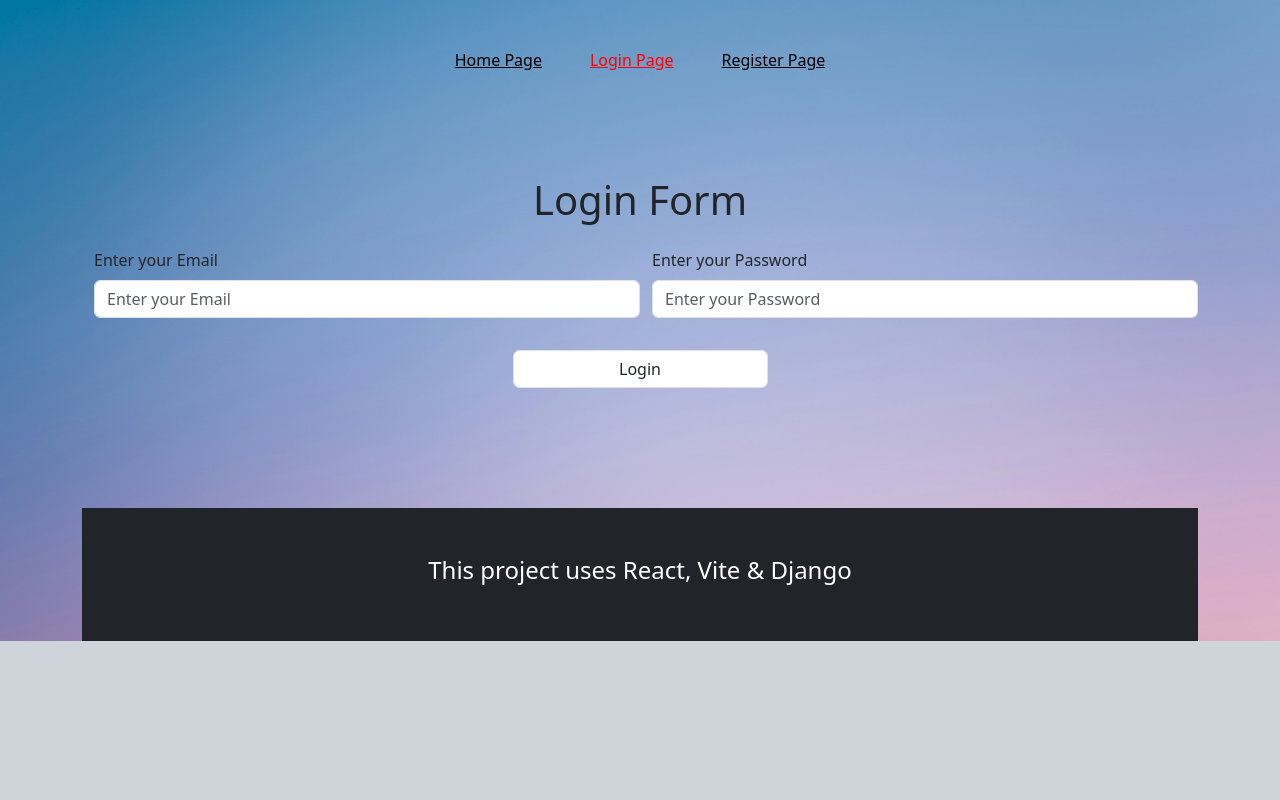
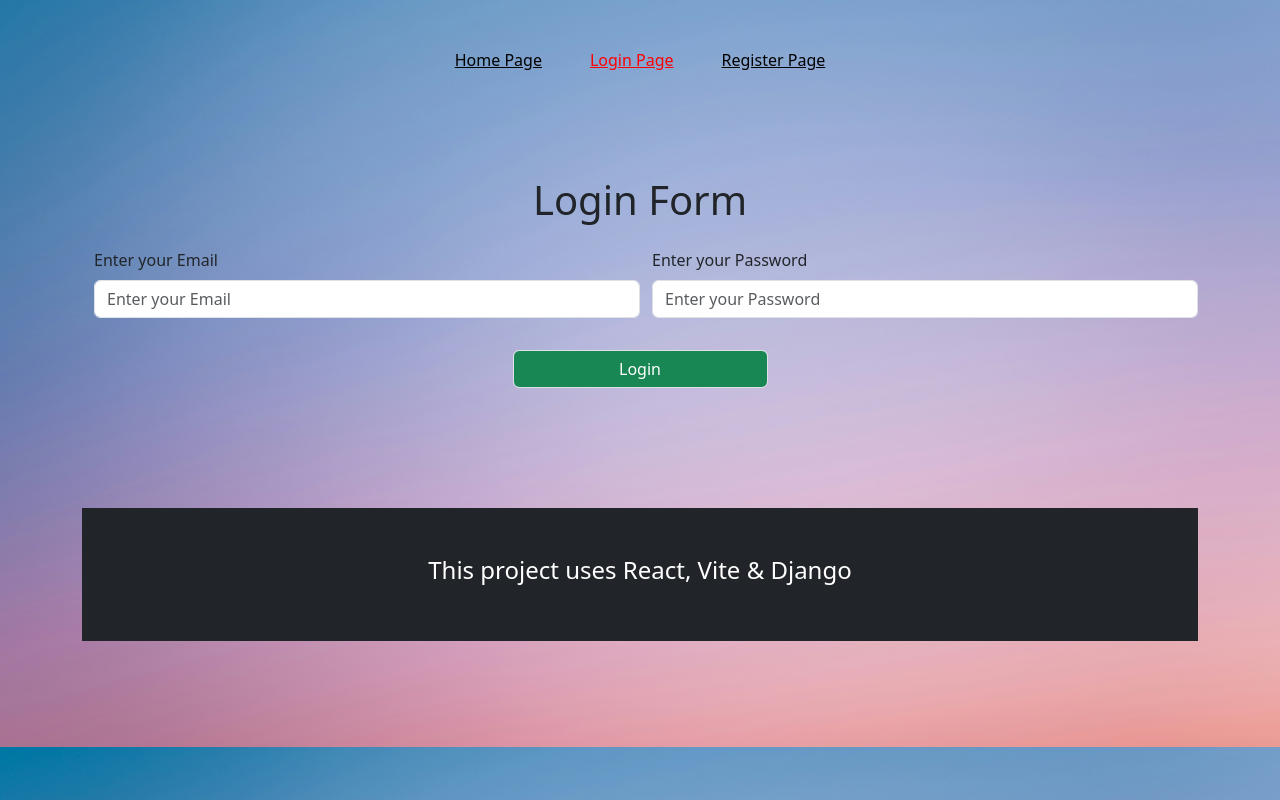
Before and after one commit to Abdo222000/project-frontend, a React (Vite) app: page /project-frontend/login in a window 1280 px wide. Built offline with nearby package versions, Linux system fonts and the light colour scheme.

Commit message:
colors and alignments

```diff
--- a/src/App.css
+++ b/src/App.css
@@ -1,15 +1,18 @@
 html,body,:root,#root {
-  background-color: #ced4da;
-  height: 100vh;
+  /* background-color: #ced4da; */
+  /* height: 100vh; */
+  background-image: url(assets/background1.jpg);
+  background-position: center;
+  background-size: cover;
 }
-.App{
-  background-image: url(assets/background1.jpg);
-  /* background-size:100%; */
-  width: 100%;
-  background-size: cover; /* Scales the image to cover the entire element */
-  background-position: top; /* Centers the image */
-  background-repeat: no-repeat; /* Prevents image repetition */
-  /* overflow: hidden; */
+#logbtn,#regbtn{
+  background-color: rgb(25, 135, 84);
+  color: white;
+}
+#logbtn:hover,#regbtn:hover{
+  background-color: green;
+  color: white;
+  box-shadow:  0px 0px 20px 1px rgba(0,0,0,1);
 }
 #footerh3{
   font-size: 1.5rem;
--- a/src/components/EditProject.jsx
+++ b/src/components/EditProject.jsx
@@ -207,8 +207,10 @@ function EditProject({api_url}) {
                             </div>
                         </div>
                 </form>
-                <div className="col-3 mx-auto">
+            <div className="col-3 mx-auto ">
+                <center>
                     <button className='btn btn-danger' onClick={cancel}>Cancel Editing</button>
+                </center>
                 </div>
         </div>
     )
--- a/src/components/Projectslist.jsx
+++ b/src/components/Projectslist.jsx
@@ -246,7 +246,9 @@ function Projectslist({api_url}) {
                 ))}
                 </tbody>
             </table>
-            <div className="pb-4"></div>
+            {/* <div className="pb-4"></div>
+            <div className="py-4"></div>
+            <div className="py-2"></div> */}
     </div>
     )
 }
```
